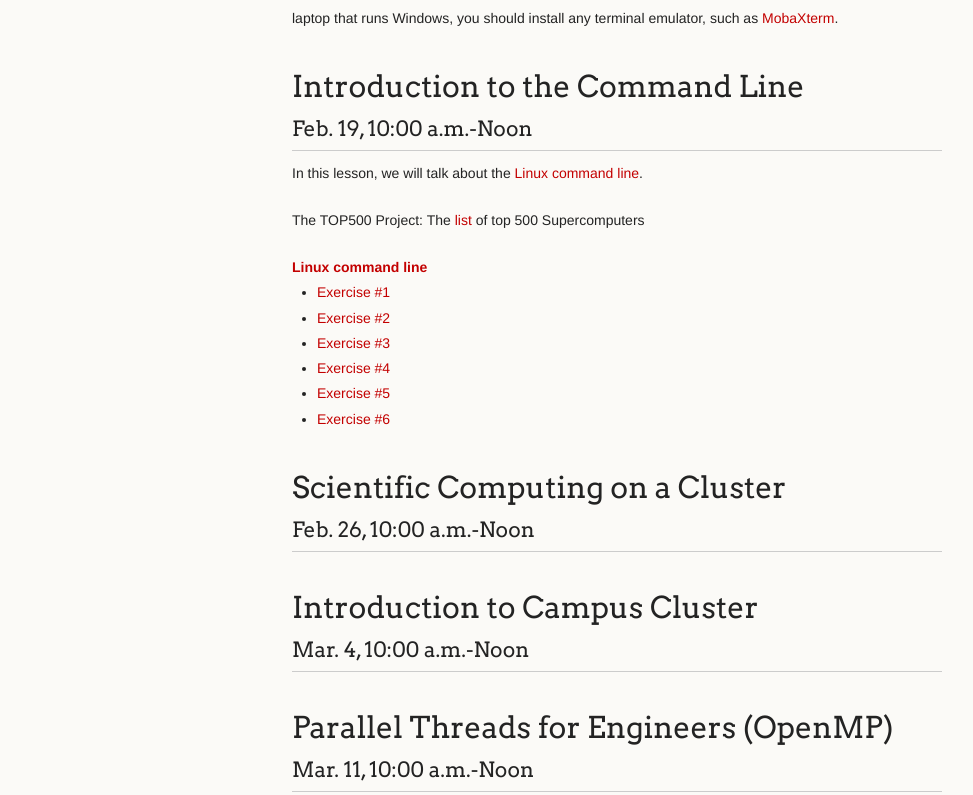
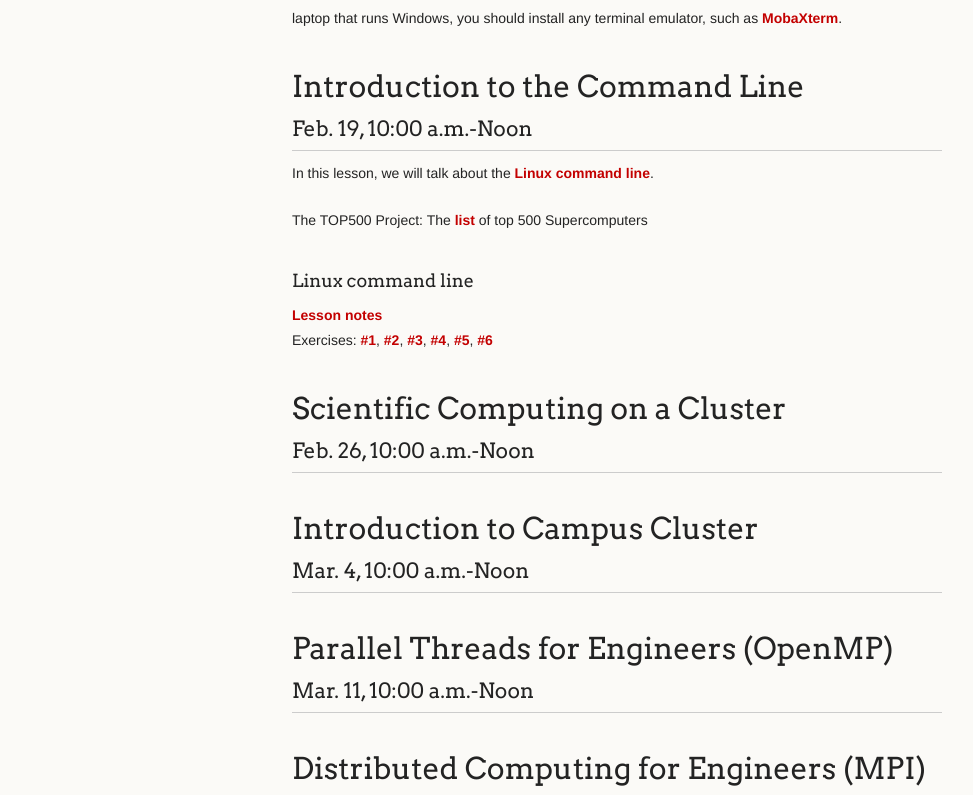
Before and after one commit to illinois-cse/hpc-sp16, a plain HTML site: page index.html in a window 1280 px wide. Shown: the part 778-1573 px from the top of the page, without its empty margins (18-991 px from the left). Drawn offline with Linux system fonts and the light colour scheme.

Commit message:
changed index.html to make exercises on a single line

```diff
--- a/index.html
+++ b/index.html
@@ -32,7 +32,7 @@
       <section>
 <h1>
 <a id="location" class="anchor" href="#location" aria-hidden="true"><span aria-hidden="true" class="octicon octicon-link"></span></a>Location</h1>
-<p>All workshops will be held in the EWS computer laboratory, <a href="https://www.google.com/maps/place/Digital+Computer+Laboratory">L440 Digital Computer Laboratory</a>.<br>There is no sign-up for this series—walk-ins are welcome and encouraged!</p>
+<p>All workshops will be held in the EWS computer laboratory, <a href="https://www.google.com/maps/place/Digital+Computer+Laboratory"><font style="font-weight: bold;">L440 Digital Computer Laboratory</font></a>.<br>There is no sign-up for this series—walk-ins are welcome and encouraged!</p>
 
 <p>L440 DCL is a little tricky to find if you haven't been there before.  It's located in the basement, and can be accessed by going down the main staircase in DCL and turning right.</p>
 
@@ -41,27 +41,27 @@
 <h1>
 <a id="foreword" class="anchor" href="#foreword" aria-hidden="true"><span aria-hidden="true" class="octicon octicon-link"></span></a>Foreword</h1>
 
-<p>This workshop series will introduce you to the concepts in High-Performance Computing.<br>Any Unix-based machine has everything we need for the workshop. If you plan to use your personal laptop that runs Windows, you should install any terminal emulator, such as <a href="http://mobaxterm.mobatek.net/">MobaXterm</a>.
+<p>This workshop series will introduce you to the concepts in High-Performance Computing.<br>Any Unix-based machine has everything we need for the workshop. If you plan to use your personal laptop that runs Windows, you should install any terminal emulator, such as <a href="http://mobaxterm.mobatek.net/"><font style="font-weight: bold;">MobaXterm</font></a>.
 </p>
 
 <h1>
 	<a id="introduction-to-the-command-line" class="anchor" href="#introduction-to-the-command-line" aria-hidden="true"><span aria-hidden="true" class="octicon octicon-link"></span></a>Introduction to the Command Line<br><font style="font-size:70%;">Feb. 19, 10:00 a.m.-Noon</font></h1>
 
-<p>In this lesson, we will talk about the <a href="https://www.youtube.com/watch?v=dxIPcbmo1_U">Linux command line</a>.</p>
+<p>In this lesson, we will talk about the <a href="https://www.youtube.com/watch?v=dxIPcbmo1_U"><font style="font-weight: bold;">Linux command line</font></a>.</p>
 
-<p>The TOP500 Project: The <a href ="./lessons/bash/src/TOP500_Nov2015.htm">list</a> of top 500 Supercomputers</p>
+<p>The TOP500 Project: The <a href ="./lessons/bash/src/TOP500_Nov2015.htm"><font style="font-weight: bold;">list</font></a> of top 500 Supercomputers</p>
 
-
-<a href="./lessons/bash/bash_main.html"><font style="font-weight:bold;">Linux command line</font></a>
-<ul>
-	<li>  <a href="./lessons/bash/ex1.html">Exercise #1</a> </li>
-	<li>  <a href="./lessons/bash/ex2.html">Exercise #2</a> </li>
-	<li>  <a href="./lessons/bash/ex3.html">Exercise #3</a> </li>
-	<li>  <a href="./lessons/bash/ex4.html">Exercise #4</a> </li>
-	<li>  <a href="./lessons/bash/ex5.html">Exercise #5</a> </li>
-	<li>  <a href="./lessons/bash/ex6.html">Exercise #6</a> </li>
-</ul>
-
+<h3 style="border: 0px; padding: 0px;">Linux command line</h3>
+<a href="./lessons/bash/bash_main.html"><font style="font-weight:bold;">Lesson notes</font></a>
+<p>
+Exercises:
+<a href="./lessons/bash/ex1.html"><font style="font-weight: bold;">#1</font></a>,
+<a href="./lessons/bash/ex2.html"><font style="font-weight: bold;">#2</font></a>,
+<a href="./lessons/bash/ex3.html"><font style="font-weight: bold;">#3</font></a>,
+<a href="./lessons/bash/ex4.html"><font style="font-weight: bold;">#4</font></a>,
+<a href="./lessons/bash/ex5.html"><font style="font-weight: bold;">#5</font></a>,
+<a href="./lessons/bash/ex6.html"><font style="font-weight: bold;">#6</font></a>
+</p>
 
 <!--
 <h2>
```
